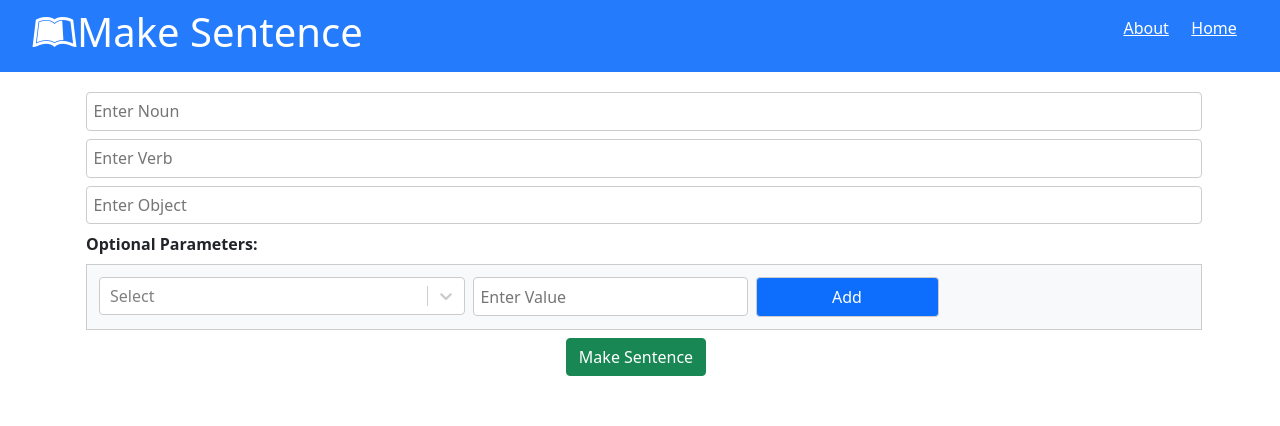
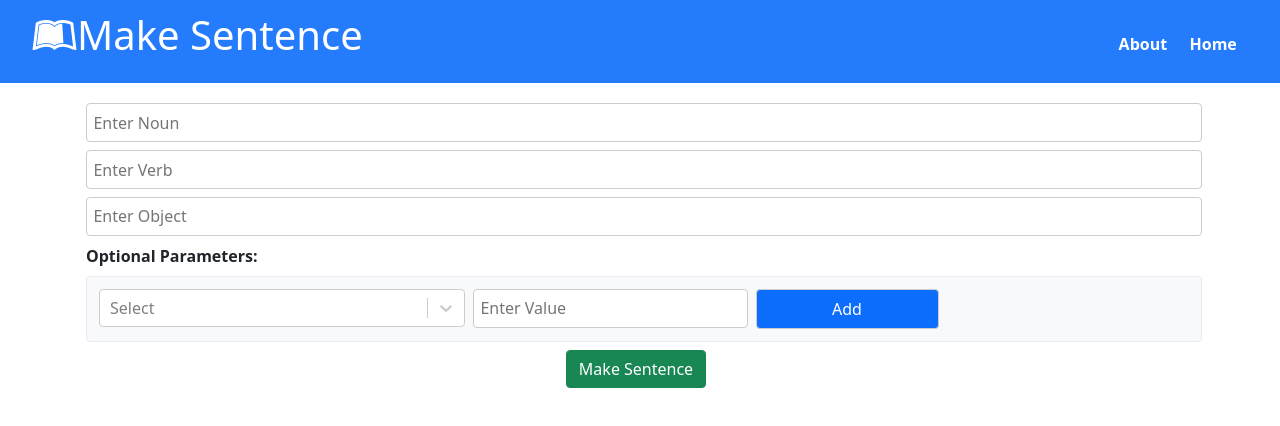
Before and after one commit to akshaypopli/SentenceGeneration, a React (Create React App) app in the folder sentencegeneration/: page /home in a window 1280 px wide. Shown: the top 426 px of the page. Built offline with nearby package versions, Linux system fonts and the light colour scheme.

Commit message:
fixed styling issues

```diff
--- a/sentencegeneration/src/App.css
+++ b/sentencegeneration/src/App.css
@@ -2,7 +2,7 @@
 
 /* Global Styles */
 :root {
-  --primary-color: #dc3545;
+  --primary-color: #049FD9;
   --light-color: #f4f4f4;
   --danger-color: #dc3545;
   --success-color: #28a745;
@@ -43,7 +43,11 @@ ul {
 
 
 /* Margin */
- .m {
+.m-0 {
+  margin: 0;
+}
+
+.m {
   margin: 0.5rem;
 }
 .m-1 {
@@ -80,8 +84,7 @@ ul {
 
 .btn-primary,
 .bg-primary,
-.badge-primary,
-.alert-primary {
+.badge-primary{
   background: var(--primary-color);
   color: #fff;
 }
@@ -117,12 +120,15 @@ ul {
 
 .bg-light,
 .badge-light {
-  border: #ccc solid 1px;
+  border: #E8EBF1 solid 1px;
+}
+
+.bg-radius {
+  border-radius: 4px;
 }
 
 
 /* Forms */
-
 input[type='text'],
 input[type='email'],
 input[type='password'],
@@ -144,10 +150,10 @@ input[type='button'] {
 }
 
 /* Navbar */
-.navbar {
+.c-navbar {
   display: flex;
   justify-content: space-between;
-  align-items: center;
+  align-items: baseline !important;
   padding: 0.7rem 2rem;
   z-index: 1;
   width: 100%;
@@ -155,60 +161,40 @@ input[type='button'] {
   margin-bottom: 1rem;
 }
 
-.navbar ul {
+.c-navbar ul {
   display: flex;
 }
 
-.navbar a {
+.c-navbar a {
   color: #fff;
   padding: 0.45rem;
   margin: 0 0.25rem;
+  text-decoration: none;
 }
 
-.navbar a:hover {
+.c-navbar a:hover {
   color: var(--light-color);
 }
 
-.navbar .welcome span {
+.c-navbar .welcome span {
   margin-right: 0.6rem;
 }
 
+
+/* discuss */
 .css-26l3qy-menu{
   display: contents;
 }
 
 /* Mobile Styles */
 @media (max-width: 700px) {
-  .hide-sm {
-    display: none;
-  }
-
-  .grid-2,
-  .grid-3,
-  .grid-4 {
-    grid-template-columns: 1fr;
-  }
-
-  /* Text Styles */
-  .x-large {
-    font-size: 3rem;
-  }
-
-  .large {
-    font-size: 2rem;
-  }
-
-  .lead {
-    font-size: 1rem;
-  }
-
   /* Navbar */
-  .navbar {
+  .c-navbar {
     display: block;
     text-align: center;
   }
 
-  .navbar ul {
+  .c-navbar ul {
     text-align: center;
     justify-content: center;
   }
--- a/sentencegeneration/src/App.js
+++ b/sentencegeneration/src/App.js
@@ -1,5 +1,7 @@
 import React, { Component } from 'react';
 import { BrowserRouter as Router, Switch, Route } from 'react-router-dom';
+
+// css
 import './App.css';
 import '../node_modules/bootstrap/dist/css/bootstrap.min.css';
 
@@ -20,7 +22,6 @@ class App extends Component {
             <Switch>
               <Route exact path="/" component={About} />
               <Route exact path="/home" component={Home} />
-
             </Switch>
 
           </div>
--- a/sentencegeneration/src/Components/layout/Alert/Alert.js
+++ b/sentencegeneration/src/Components/layout/Alert/Alert.js
@@ -3,7 +3,7 @@ import React from 'react'
 const Alert = ({ alert }) => {
     return (
         alert != null && (
-            <div className="alert badge-danger">
+            <div className="alert badge-danger ">
                 <i className="fas fa-info-circle" /> {alert.msg}
             </div>
         )
--- a/sentencegeneration/src/Components/layout/MoreOptions/MoreOptions.js
+++ b/sentencegeneration/src/Components/layout/MoreOptions/MoreOptions.js
@@ -1,6 +1,10 @@
 import React from 'react';
 import Select from 'react-select';
 
+
+// setting up an array of objects for filling up the dropdown and their options
+
+// Note: a model should be formed for best practices and to make it scalable
 const moreOptions = [
     { value: "subjdet", label: "Subject's Determiner", type:"dropdown", values: [
         { value: "a", label: "a" },
@@ -41,18 +45,21 @@ const moreOptions = [
 
 const MoreOptions = (props) => {
 
+    // modifying the list when any key of optional params selected
     const handleDropdownChange = (selectedOption, index) => {
         const list = [...props.optionalParams];
         list[index].selectedOption = selectedOption;
         props.handleDropdownChange(list);
     };
 
+    // modifying the list when any value of optional params selected from a dropdown
     const handleSubDropdownChange = (selectedOption, index) => {
         const list = [...props.optionalParams];
         list[index].selectedSubOption = selectedOption;
         props.handleSubDropdownChange(list);
     };
 
+    // modifying the list when any value of optional params enter from a textfield
     const handleTextChange = (e, index) => {
         const {name, value} = e.target;
         const list = [...props.optionalParams];
@@ -60,25 +67,25 @@ const MoreOptions = (props) => {
         props.handleTextChange(list);
     };
 
+    // adding default value into the list when click on Add button
     const handleAddInput = () => {
         const list = [...props.optionalParams, {selectedOption:null, text:""}];
         props.handleAddInput(list);
     }
 
+    // removing object of optional params from the list when click on remove button
     const handleRemoveInput = (index) => {
         const list = [...props.optionalParams];
         list.splice(index, 1);
         props.handleRemoveInput(list);
     }
 
-
-
     return (
         <div>
             <label className="m-1"><b>Optional Parameters: </b></label>
             {props.optionalParams.map((item, i)=>{
                 return (
-                <div key={i} className="row col-sm-12 c-border bg-light p m-1">
+                <div key={i} className="row col-sm-12 bg-light bg-radius p m-1">
                     <div className="col-sm-4 m-1 p-0">
                         <Select
                             value={item.selectedOption}
@@ -113,17 +120,11 @@ const MoreOptions = (props) => {
                         className="col-sm-2 btn btn-primary m-1"
                         onClick={handleAddInput}
                     />}
-
-                    {/* <div>{JSON.stringify(item)}</div> */}
                 </div>
                 )
             })}
         </div>
-
-
-
       );
-
 }
 
 export default MoreOptions;
--- a/sentencegeneration/src/Components/layout/Navbar/Navbar.js
+++ b/sentencegeneration/src/Components/layout/Navbar/Navbar.js
@@ -5,29 +5,31 @@ import { Link } from 'react-router-dom';
 const Navbar = (props) => {
 
     return (
-        <nav className="navbar bg-primary">
+        <nav className="c-navbar bg-primary">
             <h1>
                 <i className={props.icon} />
                 {props.title}
             </h1>
             <ul>
-                <li>
+                <li><b>
                     <Link to='/'>About</Link>
-                </li>
-                <li>
+                </b></li>
+                <li><b>
                     <Link to='/home'>Home</Link>
-                </li>
+                </b></li>
 
             </ul>
         </nav>
     )
 }
 
+// setting up the default props
 Navbar.defaultProps = {
   title: "Make Sentence",
   icon: "fab fa-leanpub"
 }
 
+// setting up the type and restriction for default props
 Navbar.propTypes = {
     title: PropTypes.string.isRequired,
     icon: PropTypes.string.isRequired
--- a/sentencegeneration/src/Components/pages/About.js
+++ b/sentencegeneration/src/Components/pages/About.js
@@ -4,7 +4,7 @@ const About = () => {
     return (
         <Fragment>
             <h1>About this app</h1>
-            <p>App to Make a Sentence using a sentence generating API</p>
+            <p>App to Make a Sentence using a Sentence Generating API</p>
             <p>Version 1.0.0</p>
         </Fragment>
     )
```
Also changed, not shown: sentencegeneration/src/Components/pages/Home.js (+14 -2 lines).
